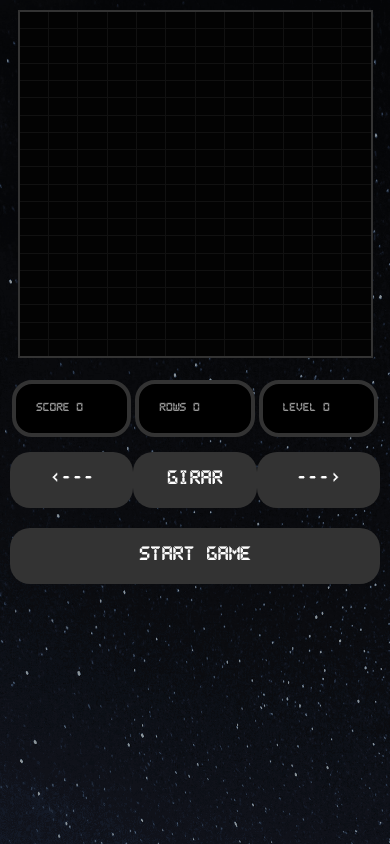
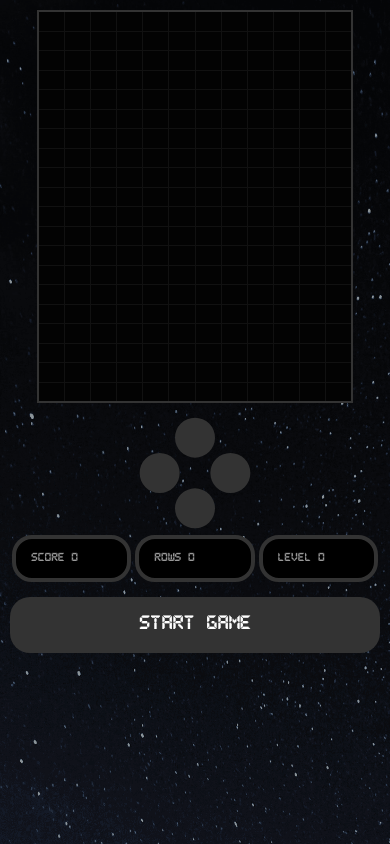
Before and after one commit to DiasJulia/Tetroritos, a React (Create React App) app: page / in a window 390 px wide. Built offline with nearby package versions, Linux system fonts and the light colour scheme.

Commit message:
mobile controls

```diff
--- a/package.json
+++ b/package.json
@@ -1,5 +1,5 @@
 {
-  "homepage": "https://diasjulia.github.io/Tetroritos",
+  "homepage": "https://diasjulia.github.io/Tetroritos/",
   "name": "aeroqueda",
   "version": "0.1.0",
   "private": true,
--- a/public/index.html
+++ b/public/index.html
@@ -2,7 +2,7 @@
 <html lang="pt-br">
   <head>
     <meta charset="utf-8" />
-    <link rel="icon" href="%PUBLIC_URL%/favicon.ico" />
+    <link rel="icon" href="%PUBLIC_URL%/fav_.jpeg" />
     <meta name="viewport" content="width=device-width, initial-scale=1" />
     <meta name="theme-color" content="#000000" />
     <meta
--- a/src/App.css
+++ b/src/App.css
@@ -34,7 +34,13 @@
     padding: 0!important;
   }
 
-  .aside div{
+  .d-md-flex{
     display: flex!important;
   }
 }
+
+.rotate{
+  display: block;
+  width: fit-content;
+  transform: rotate(45deg)
+}
--- a/src/components/ArrowButton.jsx
+++ b/src/components/ArrowButton.jsx
@@ -1,7 +1,8 @@
 import React from 'react';
+import { StyledArrowButton } from './styles/StyleArrowButton';
 import {StyledStartButton} from './styles/StyledStartButton';
 
 const StartButton = ({callback, icon}) => (
-    <StyledStartButton onClick={callback}>{icon}</StyledStartButton>
+    <StyledArrowButton onClick={callback}></StyledArrowButton>
 )
 export default StartButton;
--- /dev/null
+++ b/src/components/Controls.jsx
@@ -0,0 +1,24 @@
+import React from 'react';
+
+import { StyledControls } from './styles/StyledControls';
+
+import ArrowButton from './ArrowButton';
+
+const Controls = ({ callbacks }) => {
+    return (
+        <StyledControls >
+            <div className='rotate'>
+                <div>
+                    <ArrowButton callback={callbacks[0]} />
+                    <ArrowButton callback={callbacks[1]} />
+                </div>
+                <div>
+                    <ArrowButton callback={callbacks[2]} />
+                    <ArrowButton callback={callbacks[3]} />
+                </div>
+            </div>
+        </StyledControls>
+    )
+}
+
+export default Controls;
--- a/src/components/Tetris.jsx
+++ b/src/components/Tetris.jsx
@@ -18,6 +18,7 @@ import Display from './Display';
 import Stage from './Stage';
 import StartButton from './StartButton';
 import ArrowButton from './ArrowButton';
+import Controls from './Controls';
 
 const Tetris = () => {
     const [dropTime, setDropTime] = useState(null);
@@ -48,20 +49,6 @@ const Tetris = () => {
         setRows(0);
         setLevel(0);
         setGameOver(false);
-
-    }
-
-    const leftTile = () => {
-        movePlayer(-1);
-    }
-
-    const turnTile = () => {
-        playerRotate(stage, 1);
-    }
-
-    const rightTile = () => {
-        //reiniciar
-        movePlayer(1);
     }
 
     const drop = () => {
@@ -75,6 +62,7 @@ const Tetris = () => {
         } else {
             if (player.pos.y < 1) {
                 console.log("Fim!");
+                setDropTime(null)
                 setGameOver(true);
             }
             updatePlayerPos({ x: 0, y: 0, collided: true })
@@ -109,6 +97,23 @@ const Tetris = () => {
         console.log(keyCode)
     }
 
+    const leftTile = () => {
+        movePlayer(-1);
+    }
+
+    const turnTile = () => {
+        playerRotate(stage, 1);
+    }
+
+    const rightTile = () => {
+        movePlayer(1);
+    }
+
+    const dropTile = () => {
+        dropPlayer();
+        setDropTime(1000 / (level + 1) + 200)
+    }
+
     //Função achada na insternet que está nos hooks (useInterval)
     //Recebe uma função para realizar e um tempo de repetição
     useInterval(() => {
@@ -124,31 +129,29 @@ const Tetris = () => {
             <StyledTetris>
                 <Stage stage={stage} />
                 <aside className='aside'>
-                    {gameOver ? (
-                        <div>
-                            <Display gameOver={gameOver} text="game Over" />
-                            <Display gameOver={gameOver} text="Hehe perdeu" />
-                            <Display text={`Score ${score}`} />
-                        </div>
-                    ) : (
-                        <div>
-                            <Display text={`Score ${score}`} />
-                            <Display text={`Rows ${rows}`} />
-                            <Display text={`Level ${level}`} />
-                        </div>
-                    )}
-                    {isMobile ? (
-                        <div>
-                        <ArrowButton callback={leftTile} icon={'<---'} />
-                        <ArrowButton callback={turnTile} icon={'girar'} />
-                        <ArrowButton callback={rightTile} icon={'--->'} />
-                    </div>
+                {isMobile ? (
+
+                        <Controls callbacks={[turnTile, rightTile, leftTile, dropTile]}></Controls>
                     ) : (
                         <div>
                         </div>
                     )
 
                     }
+                    {gameOver ? (
+                        <div className='d-md-flex'>
+                            <Display gameOver={gameOver} text="game Over" />
+                            <Display gameOver={gameOver} text="Hehe perdeu" />
+                            <Display text={`Score ${score}`} />
+                        </div>
+                    ) : (
+                        <div className='d-md-flex'>
+                            <Display text={`Score ${score}`} />
+                            <Display text={`Rows ${rows}`} />
+                            <Display text={`Level ${level}`} />
+                        </div>
+                    )}
+
                     <StartButton callback={startGame} />
                 </aside>
             </StyledTetris>
--- /dev/null
+++ b/src/components/styles/StyleArrowButton.js
@@ -0,0 +1,17 @@
+import styled from 'styled-components';
+
+export const StyledArrowButton = styled.button`
+  box-sizing: border-box;
+  margin: 5px;
+  padding: 20px;
+  height: 40px;
+  width: 40px;
+  border-radius: 50%;
+  border: none;
+  color: white;
+  background: #333;
+  font-family: Pixel, Arial, Helvetica, sans-serif;
+  font-size: 1rem;
+  outline: none;
+  cursor: pointer;
+`
--- /dev/null
+++ b/src/components/styles/StyledControls.js
@@ -0,0 +1,10 @@
+import styled from 'styled-components';
+
+export const StyledControls = styled.div`
+  margin-top: 5px;
+  margin-bottom: 10px;
+  display: flex;
+  justify-content: center;
+  align-items: center
+
+`
--- a/src/components/styles/StyledDisplay.js
+++ b/src/components/styles/StyledDisplay.js
@@ -19,6 +19,7 @@ export const StyledDisplay = styled.div`
     margin:2px;
     margin-bottom:15px;
     font-size: 0.6rem;
+    padding: 15px
   }
 
 `;
--- a/src/components/styles/StyledStage.js
+++ b/src/components/styles/StyledStage.js
@@ -14,14 +14,14 @@ export const StyledStage = styled.div`
   background: #111;
 
   @media(max-width: 930px){
-    max-width: 90vw;
-    max-height: 75vh;
+    max-width: 80vw;
+    max-height: 57vh;
     margin-left: auto;
     margin-right: auto;
     margin-bottom: 20px;
     grid-template-rows: repeat(
       ${props => props.height},
-      calc(50vw / ${props => props.width})
+      calc(57vw / ${props => props.width})
     );
   }
 `;
```
Also changed, not shown: public/fav_.jpeg (added), 13 other files (tests, documents, lock files or other folders).
